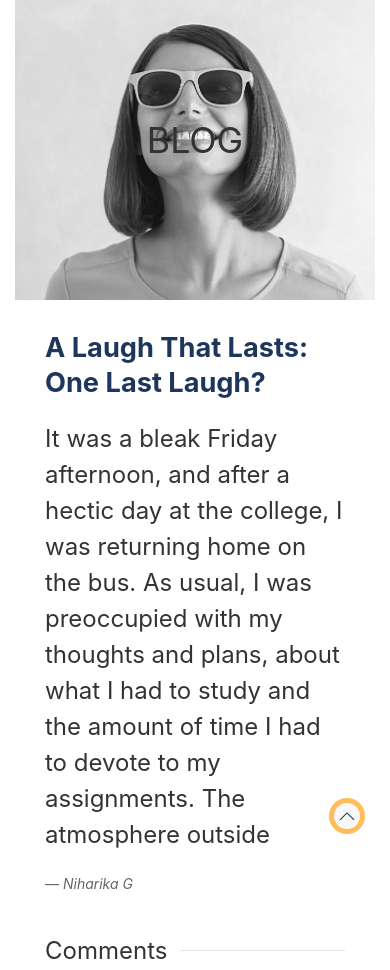
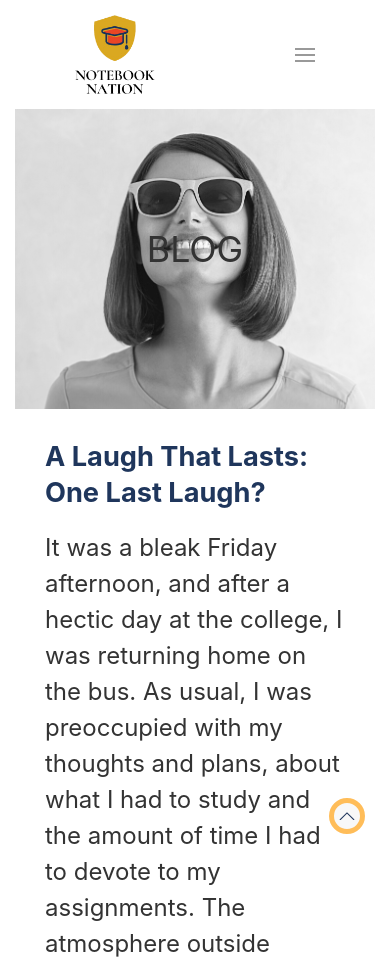
Before and after one commit to iamhimansu/notebooknation, a plain HTML site: page blog-content.html in a window 390 px wide. Shown: the top 970 px of the page. Drawn offline with Linux system fonts and the light colour scheme.

Commit message:
Add files via upload

```diff
--- a/blog-content.html
+++ b/blog-content.html
@@ -13,6 +13,7 @@
 <body>
     <script>
     NotebookNation.add.navbar();
+    NotebookNation.add.mobileNavbar();
     </script>
     <div class="uk-container">
         <div class="uk-section uk-padding-remove-top">
```
Also changed, not shown: index.html (line endings or trailing spaces).
